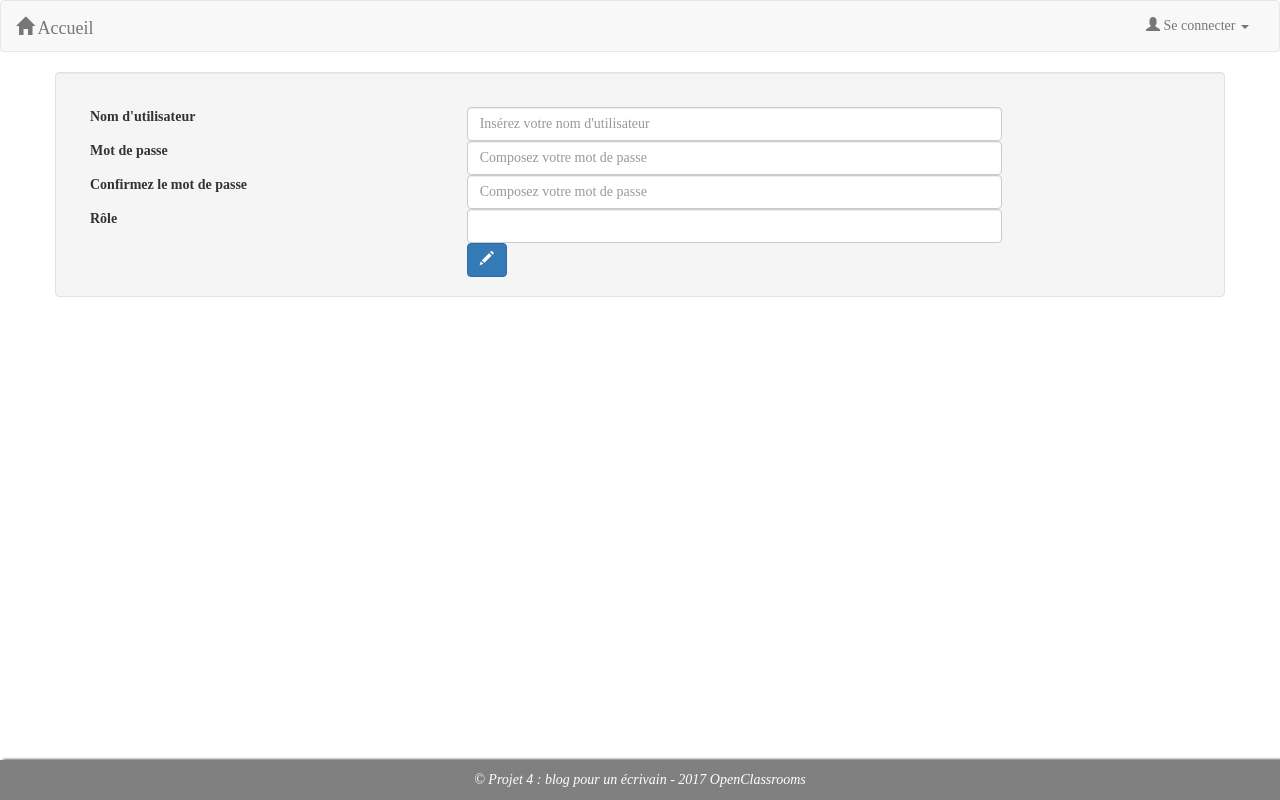
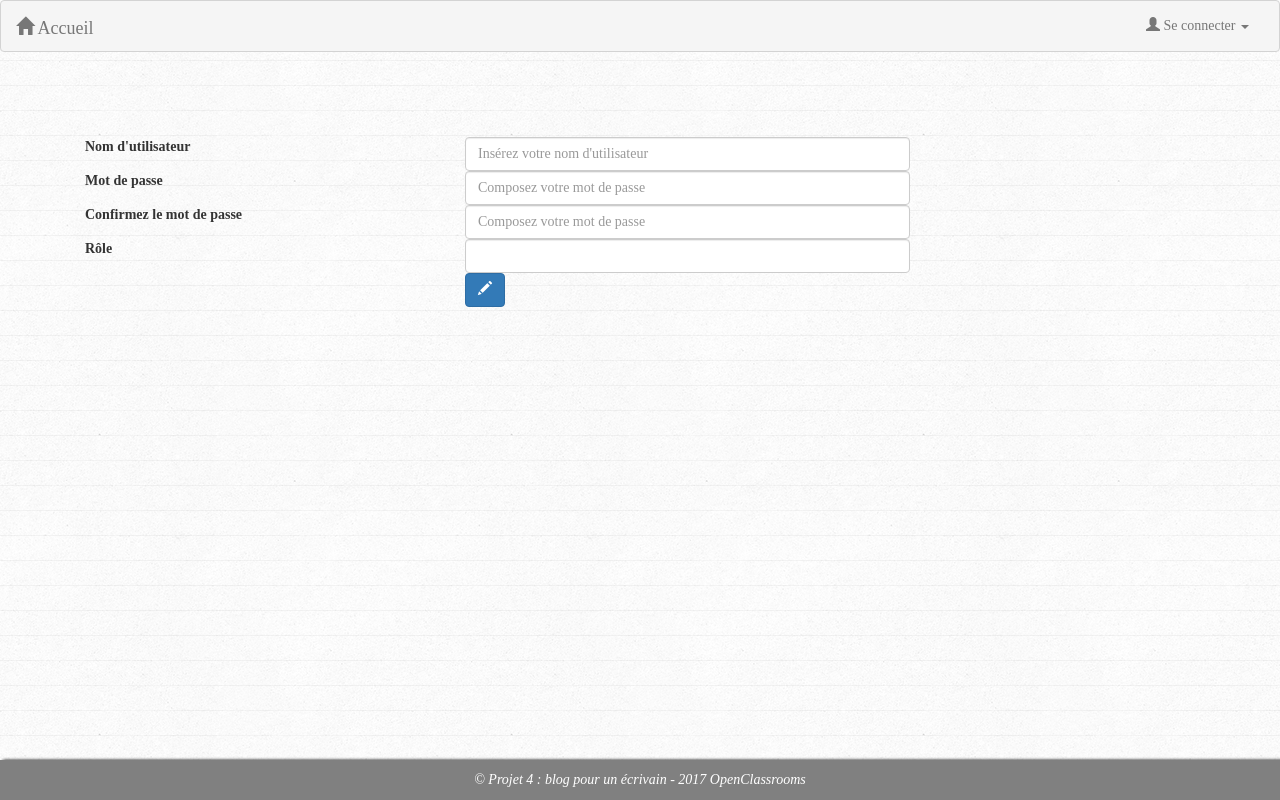
Before and after one commit to ClaireSer/projet4-blog-pour-ecrivain, a PHP site: template views/user_form.html.twig in a window 1280 px wide. Run offline with PHP 8.4, Linux system fonts and the light colour scheme; the template is opened without the code that fills it, so the values that code supplies are empty; form fields are guessed from the names that the template uses; some libraries are stand-ins or nearby versions.

Commit message:
site plus beau

```diff
--- a/views/billet_form.html.twig
+++ b/views/billet_form.html.twig
@@ -12,7 +12,7 @@
 </div>
 {% endfor %}
 
-<div class="container well">
+<div class="container">
     {{ form_start(billetForm, { 'attr': {'class': 'form-horizontal'} }) }}
         <div class="form-group">
             {{ form_label(billetForm.title, 'Titre', { 'label_attr':  {
--- a/views/comment_form.html.twig
+++ b/views/comment_form.html.twig
@@ -19,7 +19,7 @@
 
 <h1>{{ block('title') }}</h1>
 
-<div class="container well">
+<div class="container">
         <div class="row">
             <div class="col-sm-offset-3 col-sm-6">
                 {{ form_start(commentForm) }}
--- a/views/index.html.twig
+++ b/views/index.html.twig
@@ -7,7 +7,7 @@
 {% for billet in billets %}
     <div class="container index">
         <div class="row">
-            <div class="col-sm-offset-1 col-sm-6">
+            <div class="col-sm-offset-1 col-sm-6 billet">
                 <h2><a href="{{ path('billet', { 'id': billet.id }) }}">{{ billet.title }}</a></h2>
                 <div class="date">
                     <strong>Posté le {{ billet.dateAjout|date("d/m/y") }}
--- a/views/layout.html.twig
+++ b/views/layout.html.twig
@@ -23,7 +23,6 @@
             <div class="navbar-header">
                 <a class="navbar-brand" role="button" href="/"><span class="glyphicon glyphicon-home"></span> Accueil</a>
             </div>
-
             <div class="collapse navbar-collapse" id="bs-example-navbar-collapse-1">
                 <ul class="nav navbar-nav navbar-right">
                     {% if app.user and is_granted('ROLE_ADMIN') %}
--- a/views/user_form.html.twig
+++ b/views/user_form.html.twig
@@ -18,13 +18,13 @@
 </div>
 {% endif %}
 
-<div class="container well">
+<div class="container">
     {{ form_start(userForm, { 'attr': {'class': 'form-horizontal'} }) }}
         <div class="form-group">
             {{ form_label(userForm.username, 'Nom d\'utilisateur', { 'label_attr':  {
                 'class': 'col-sm-4 control-label'
             }}) }}
-            <div class="col-sm-6">
+            <div class="col-sm-5">
                 {{ form_errors(userForm.username) }}
                 {{ form_widget(userForm.username, {'attr': {
                     'class': 'form-control',
@@ -36,7 +36,7 @@
             {{ form_label(userForm.password.first, 'Mot de passe', { 'label_attr':  {
                 'class': 'col-sm-4 control-label'
             }}) }}
-            <div class="col-sm-6">
+            <div class="col-sm-5">
                 {{ form_errors(userForm.password.first) }}
                 {{ form_widget(userForm.password.first, {'attr': {
                     'class': 'form-control',
@@ -49,7 +49,7 @@
             {{ form_label(userForm.password.second, 'Confirmez le mot de passe', { 'label_attr':  {
                 'class': 'col-sm-4 control-label'
             }}) }}
-            <div class="col-sm-6">
+            <div class="col-sm-5">
                 {{ form_errors(userForm.password.second) }}
                 {{ form_widget(userForm.password.second, {'attr': {
                     'class': 'form-control',
@@ -61,7 +61,7 @@
             {{ form_label(userForm.role, 'Rôle', { 'label_attr':  {
                 'class': 'col-sm-4 control-label'
             }}) }}
-            <div class="col-sm-6">
+            <div class="col-sm-5">
                 {{ form_errors(userForm.role) }}
                 {{ form_widget(userForm.role, {'attr': {
                     'class': 'form-control'
--- a/web/css/writerblog.css
+++ b/web/css/writerblog.css
@@ -9,6 +9,15 @@ body {
     position: relative;
     padding-bottom: 80px;
     font-family: 'Times New Roman', Times, serif;
+    background-image: url("../images/linedpaper.png");
+    background-attachment: fixed;
+}
+.navbar {
+    background: whitesmoke;
+    border: 1px solid lightgray;
+}
+a, a:hover {
+    color: #ff6868;
 }
 footer {
     font-style: italic;
@@ -26,12 +35,15 @@ footer p {
 }
 h1 {
     text-align:center;
+    font-size: 50px;
     font-style: italic;
-    font-size: 40px;
+    color: #297070;
+    padding: 20px;
 }
 h2 a, h2 a:hover {
-    color: mediumblue;
+    color: lightseagreen;
     text-decoration: none;
+    font-weight: bold;
 }
 h2 a:hover {
     text-shadow: 1px 1px 1px black;
@@ -65,23 +77,33 @@ h2 a:hover {
 .index .suite, .index .date, .index .comments {
     font-size: 16px;
 }
-
+.index .billet {
+    box-shadow: 3px 3px 10px grey;
+    margin: 20px;
+    background-color: white;
+}
 th:nth-last-child(-n+3), td:nth-last-child(-n+3) {
     text-align: center;
 }
 
-/*color button */
+/*color buttons */
 .btn-outline {
     background-color: transparent;
     color: inherit;
     transition: all .5s;
 }
 .btn-primary.btn-outline {
-    color: #428bca;
+    color: lightseagreen;
+    border: 1px solid lightseagreen;
 }
 .btn-primary.btn-outline:hover {
     color: #fff;
+    background-color: lightseagreen;
 }
 .admin a:hover {
     cursor: pointer;
 }
+.nav-pills > li.active > a,
+.nav-pills > li.active > a:hover {
+    background-color: lightseagreen;
+}
```
Also changed, not shown: web/images/linedpaper.png (added).
